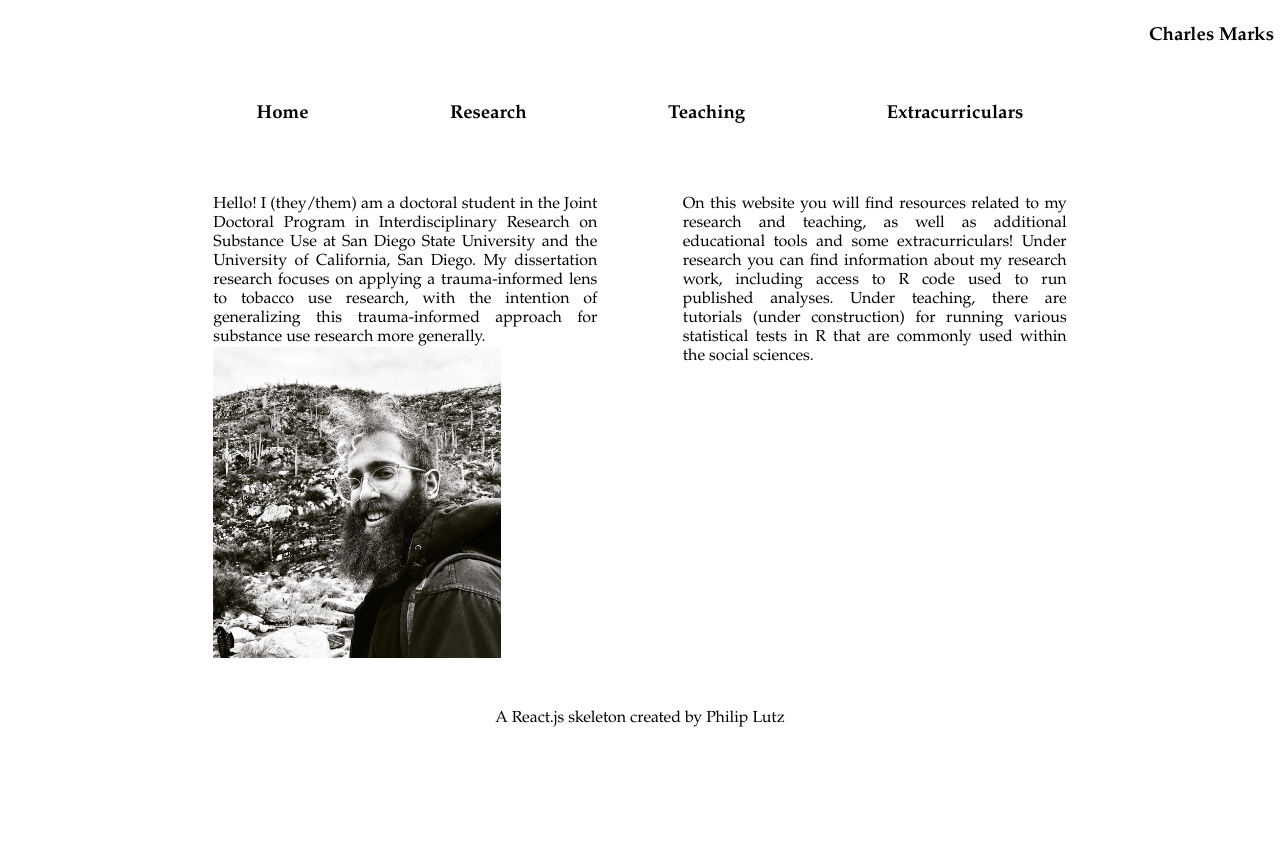
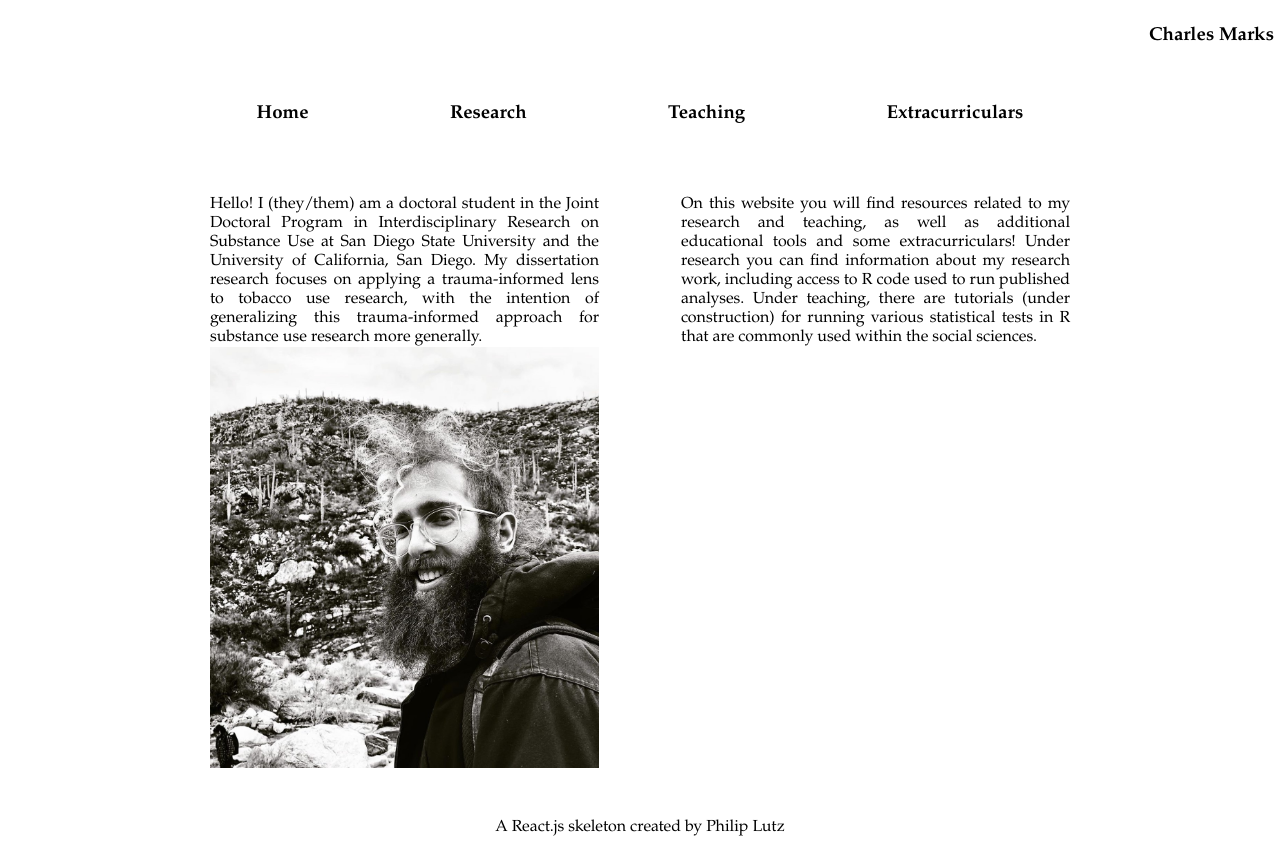
Before and after one commit to cmarkymark/portfolio-marks, a React (Create React App) app: page / in a window 1280 px wide. Before the commit the page ends 800 px from the top, so only its background shows below. Built offline with nearby package versions, Linux system fonts and the light colour scheme.

Commit message:
Update Landing.css

```diff
--- a/src/components/landing/Landing.css
+++ b/src/components/landing/Landing.css
@@ -3,14 +3,14 @@
 }
 
 .column {
-  flex: 45%;
+  flex: 38%;
   text-align: justify;
 }
 
 .spacer {
-  flex: 10%
+  flex: 8%
 }
 
 .image {
-  width: 75%;
+  width: 100%;
 }
```
